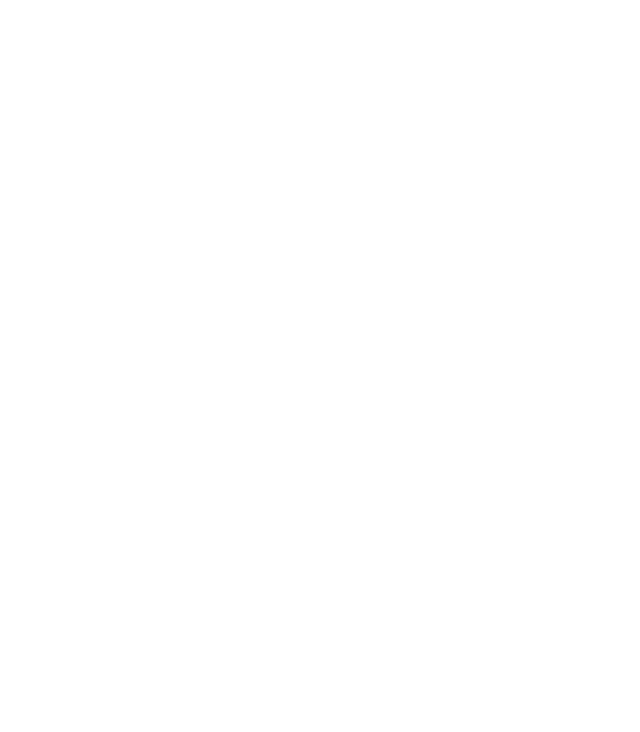
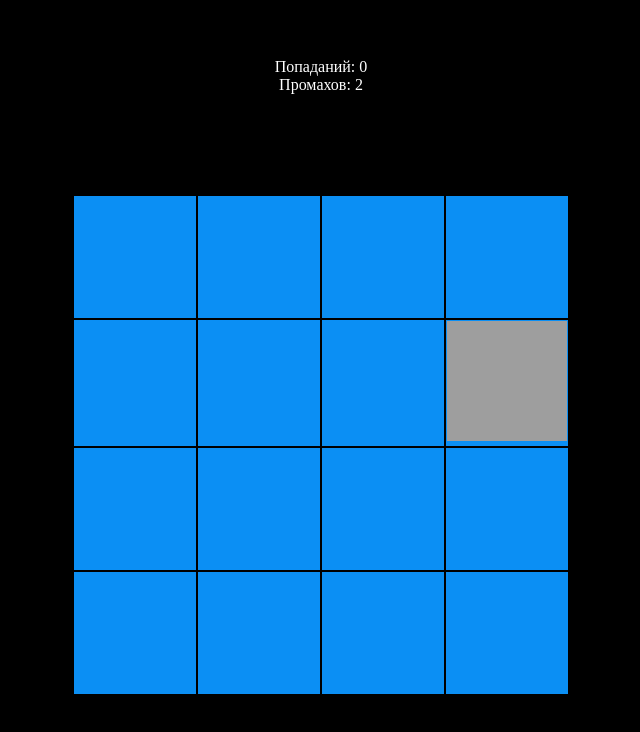
Before and after one commit to pvova21/events-dz, a website built with webpack: page src/index.html in a window 1280 px wide. Shown: the whole page, without its empty margins (319-959 px from the left). Built offline with nearby package versions, Linux system fonts and the light colour scheme; grey boxes are pictures that could not be loaded.

Commit message:
1 commit

```diff
--- /dev/null
+++ b/src/css/style.css
@@ -0,0 +1,28 @@
+body {
+    background-color: #000;
+  }
+
+  table {
+    margin: 100px auto;
+    border-collapse: collapse;
+    background-color: rgb(11, 143, 244);
+  }
+
+  td {
+    width: 120px;
+    height: 120px;
+    border: 2px solid #000;
+    cursor: url("../img/hammer_4537368.png"), default;
+
+  }
+
+  img {
+    width: 100%;
+    height: 100%;
+  }
+
+.status {
+    color: #fff;
+    text-align: center;
+    padding-top: 50px;
+}
--- a/src/index.html
+++ b/src/index.html
@@ -7,6 +7,35 @@
     <title>Document</title>
 </head>
 <body>
-
+<div id="status" class="status">
+    Попаданий: <span id="dead">0</span><br>
+    Промахов: <span id="lost">0</span><br>
+</div>
+<table>
+    <tr class="row-1">
+        <td class="row-1_col-1"></td>
+        <td class="row-1_col-2"></td>
+        <td class="row-1_col-3"></td>
+        <td class="row-1_col-4"></td>
+    </tr>
+    <tr class="row-2">
+        <td class="row-2_col-1"></td>
+        <td class="row-2_col-2"></td>
+        <td class="row-2_col-3"></td>
+        <td class="row-2_col-4"></td>
+    </tr>
+    <tr class="row-3">
+        <td class="row-3_col-1"></td>
+        <td class="row-3_col-2"></td>
+        <td class="row-3_col-3"></td>
+        <td class="row-3_col-4"></td>
+    </tr>
+    <tr class="row-4">
+        <td class="row-4_col-1"></td>
+        <td class="row-4_col-2"></td>
+        <td class="row-4_col-3"></td>
+        <td class="row-4_col-4"></td>
+    </tr>
+</table>
 </body>
 </html>
--- a/src/index.js
+++ b/src/index.js
@@ -0,0 +1,3 @@
+import './css/style.css';
+import './js/app';
+import './img/hammer_4537368.png';
--- /dev/null
+++ b/src/js/app.js
@@ -0,0 +1,63 @@
+document.addEventListener('DOMContentLoaded', () => {
+  const cells = document.getElementsByTagName('td');
+  const dead = document.getElementById('dead');
+  const lost = document.getElementById('lost');
+
+  let selectedCellIndex = 0;
+  let newCellIndex = 0;
+  let isClick = false;
+
+  function getCell(cubes) {
+    [...cubes].forEach((cube) => {
+      cube.addEventListener('click', () => {
+        if (cube.classList.contains('cell_has-goblin')) {
+          dead.textContent++;
+        } else {
+          lost.textContent++;
+        }
+
+        if (dead.textContent == 10) {
+          dead.textContent = 0;
+          lost.textContent = 0;
+          alert('Победа!');
+        } else if (lost.textContent == 5) {
+          lost.textContent = 0;
+          dead.textContent = 0;
+          alert('Вы проиграли');
+        }
+        isClick = true;
+      });
+    });
+  }
+
+  getCell(cells);
+
+  function getRandom(cellsArr) {
+    const num = Math.floor(Math.random() * cellsArr.length);
+    return num;
+  }
+
+  setInterval(() => {
+    while (selectedCellIndex === newCellIndex) {
+      selectedCellIndex = getRandom(cells);
+    }
+
+    if (newCellIndex >= 0) {
+      cells[newCellIndex].innerHTML = '';
+      if (!isClick) {
+        lost.textContent++;
+        if (lost.textContent == 5) {
+          lost.textContent = 0;
+          dead.textContent = 0;
+          alert('Вы проиграли');
+        }
+      }
+      cells[newCellIndex].classList.remove('cell_has-goblin');
+    }
+
+    cells[selectedCellIndex].innerHTML = '<img src="https://github.com/netology-code/ahj-homeworks/raw/master/dom/pic/goblin.png">';
+    isClick = false;
+    cells[selectedCellIndex].classList.add('cell_has-goblin');
+    newCellIndex = selectedCellIndex;
+  }, 1000);
+});
--- a/webpack.common.js
+++ b/webpack.common.js
@@ -10,8 +10,8 @@ module.exports = {
   module: {
     rules: [
       {
-        test: /\.css$/,
-        use: [MiniCssExtractPlugin.loader, 'css-loader'],
+        test: /\.(sa|sc|c)ss$/,
+        use: [MiniCssExtractPlugin.loader, 'css-loader', 'style-loader'],
       },
       {
         test: /\.(png|svg|jpg|gif)$/,
```
Also changed, not shown: package.json (+5 -4 lines), .appveyor.yml, src/img/hammer_4537368.png (added), 1 other file.
